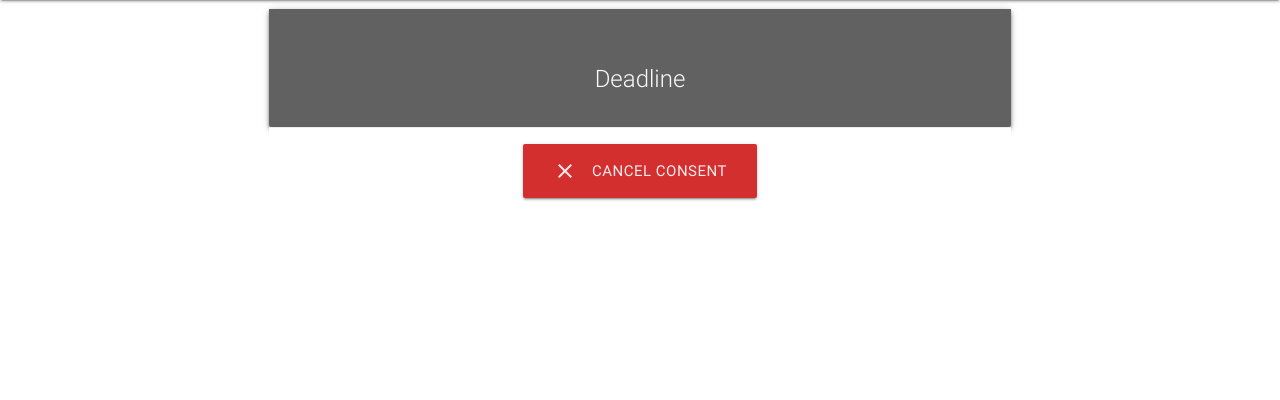
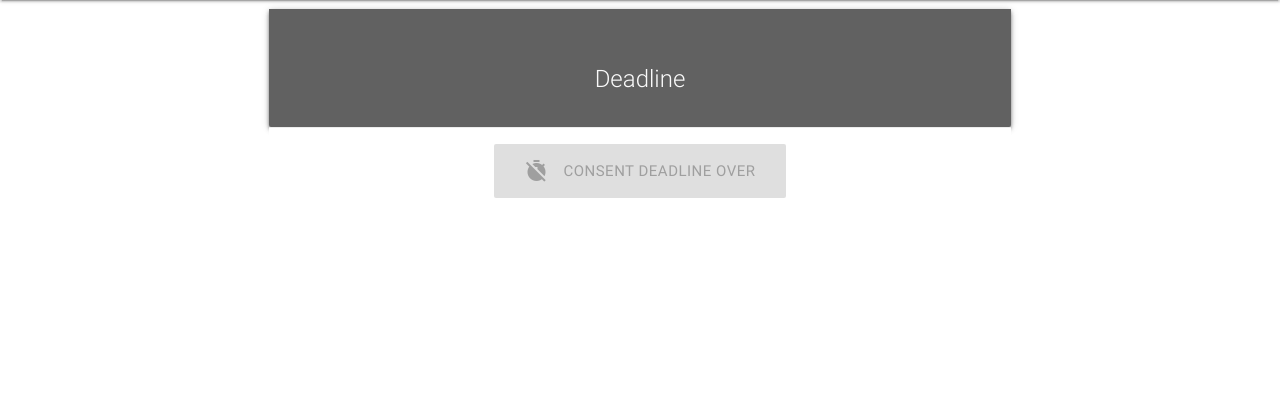
Before and after one commit to aakashrana1995/svnit-tnp, a Django app: template tnp/templates/company/job.html in a window 1280 px wide. Shown: the part 64-464 px from the top of the page. Run offline with Django 3.2, Linux system fonts and the light colour scheme; the template is opened without the code that fills it, so the values that code supplies are empty; some libraries are stand-ins or nearby versions.

Commit message:
consent deadline over disabled button

```diff
--- a/tnp/static/js/company/job.js
+++ b/tnp/static/js/company/job.js
@@ -13,11 +13,17 @@
         document.getElementById("consent").childNodes[2].nodeValue = "Apply Consent";
         document.getElementById("button_icon").innerHTML = "send";
     }
-    else {
+    else if(targetName == 'cancel'){
         button.className = "waves-effect waves-light red darken-2 red-text text-lighten-5 btn-large";
         button.name = "cancel";
         document.getElementById("consent").childNodes[2].nodeValue = "Cancel Consent";
         document.getElementById("button_icon").innerHTML = "clear";
+    }
+    else {
+        button.className = "btn-large disabled";
+        button.name = "disabled";
+        document.getElementById("consent").childNodes[2].nodeValue = "Consent Deadline Over";
+        document.getElementById("button_icon").innerHTML = "timer_off";
     }
 }
 
--- a/tnp/templates/company/job.html
+++ b/tnp/templates/company/job.html
@@ -26,7 +26,7 @@
                           <p class="right"> {{ job_category }} </p>
                         <br>
                         <p class="card-title center"> Deadline  </p>
-                        <p class="center"> <strong>{{ deadline|date:'g:i A, D'}} {{ deadline|date:'j M'}} </strong> </p>
+                        <p class="center"> <strong>{{ display_deadline|date:'g:i A, D'}} {{ display_deadline|date:'j M'}} </strong> </p>
                     </div>
 
 
```
Also changed, not shown: tnp/company/views.py (+18 -13 lines).
